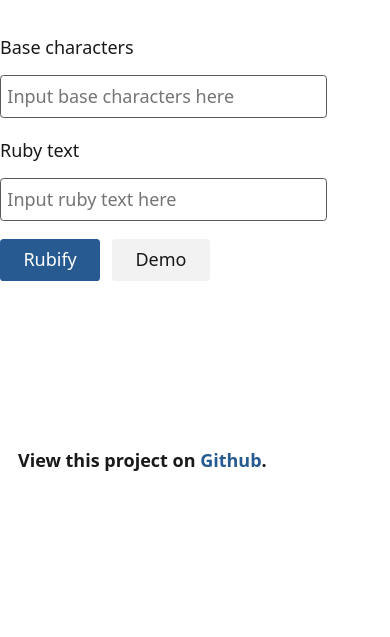
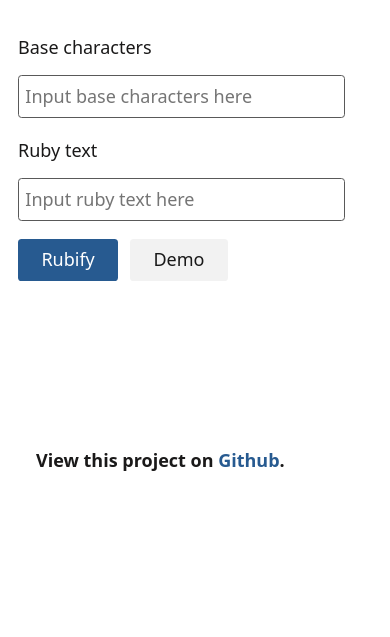
Before and after one commit to dohliam/rubify, a plain HTML site: page index.html in a window 390 px wide. Shown: the part 207-844 px from the top of the page. Drawn offline with Linux system fonts and the light colour scheme.

Commit message:
fix padding on mobile

```diff
--- a/css/rubify.css
+++ b/css/rubify.css
@@ -38,3 +38,9 @@ h2 {
 #simple {
   margin-top: 1em;
 }
+
+@media(max-width:767px) {
+ body {
+  padding:18px 18px;
+ }
+}
```
